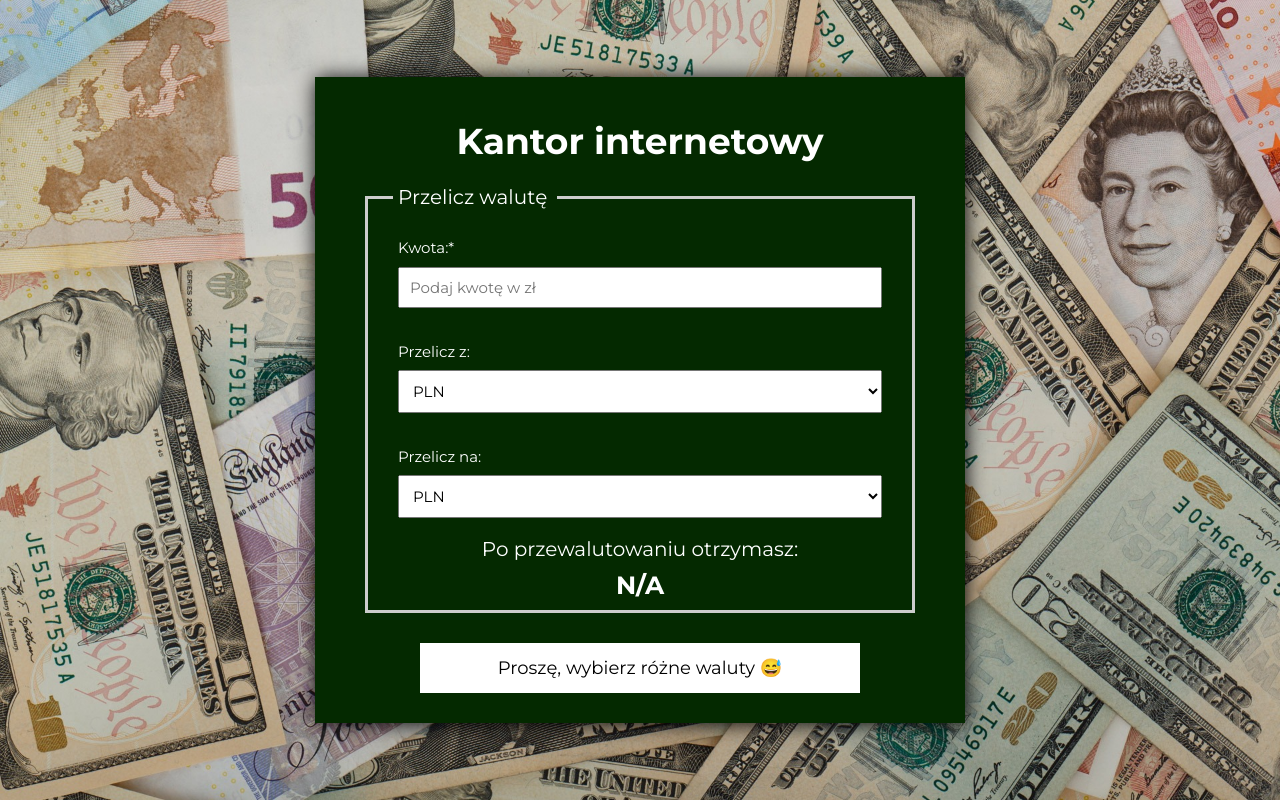
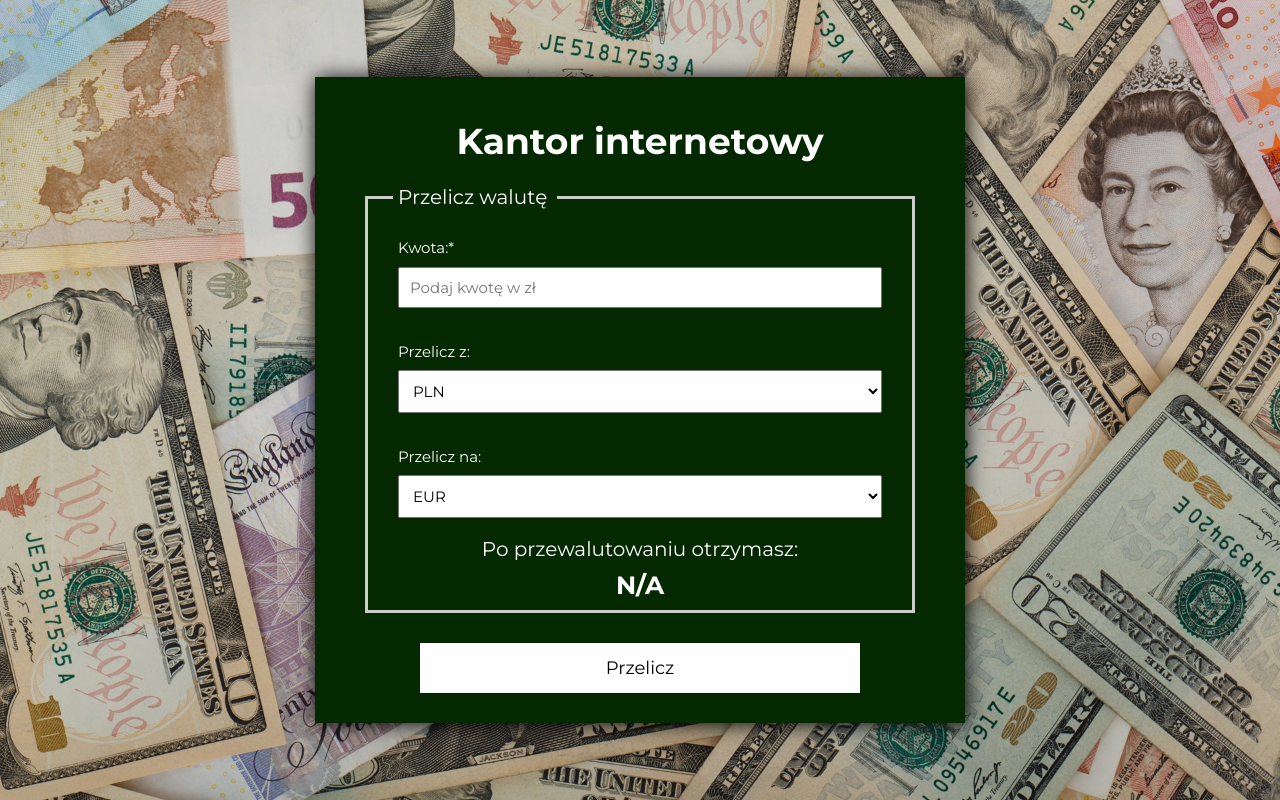
Before and after one commit to matgrd/currency-converter-react, a React (Create React App) app: page / in a window 1280 px wide. Built offline with nearby package versions, Linux system fonts and the light colour scheme.

Commit message:
select value added

```diff
--- a/src/Form/index.js
+++ b/src/Form/index.js
@@ -15,7 +15,7 @@ const Form = ({ calculateResult, result }) => {
     currencies.find((currency) => currency.shortName === inputCurrency).rate;
   const rateInputCurrency = getRateInputCurrency(onSetInputCurrency);
 
-  const [outputCurrency, setOutputCurrency] = React.useState("PLN");
+  const [outputCurrency, setOutputCurrency] = React.useState("EUR");
   const onSetOutputCurrency = (event) => setOutputCurrency(event.target.value);
 
   const getRateOutputCurrency = () =>
@@ -59,6 +59,7 @@ const Form = ({ calculateResult, result }) => {
               name="currency"
               className="form__select"
               onChange={onSetInputCurrency}
+              value={inputCurrency}
             >
               {currencies.map((curency) => (
                 <option key={curency.name} value={curency.shortName}>
@@ -75,6 +76,7 @@ const Form = ({ calculateResult, result }) => {
               name="currency"
               className="form__select"
               onChange={onSetOutputCurrency}
+              value={outputCurrency}
             >
               {currencies.map((curency) => (
                 <option key={curency.name} value={curency.shortName}>
```
